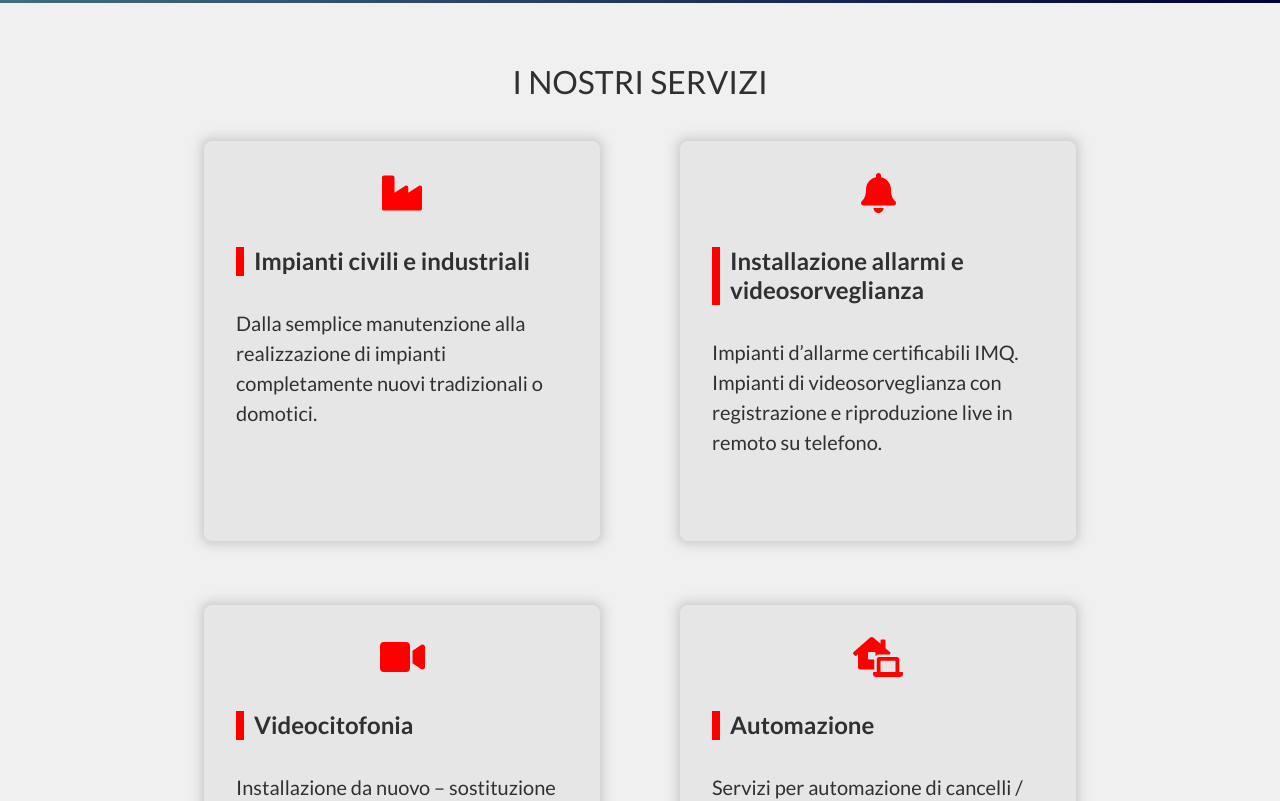
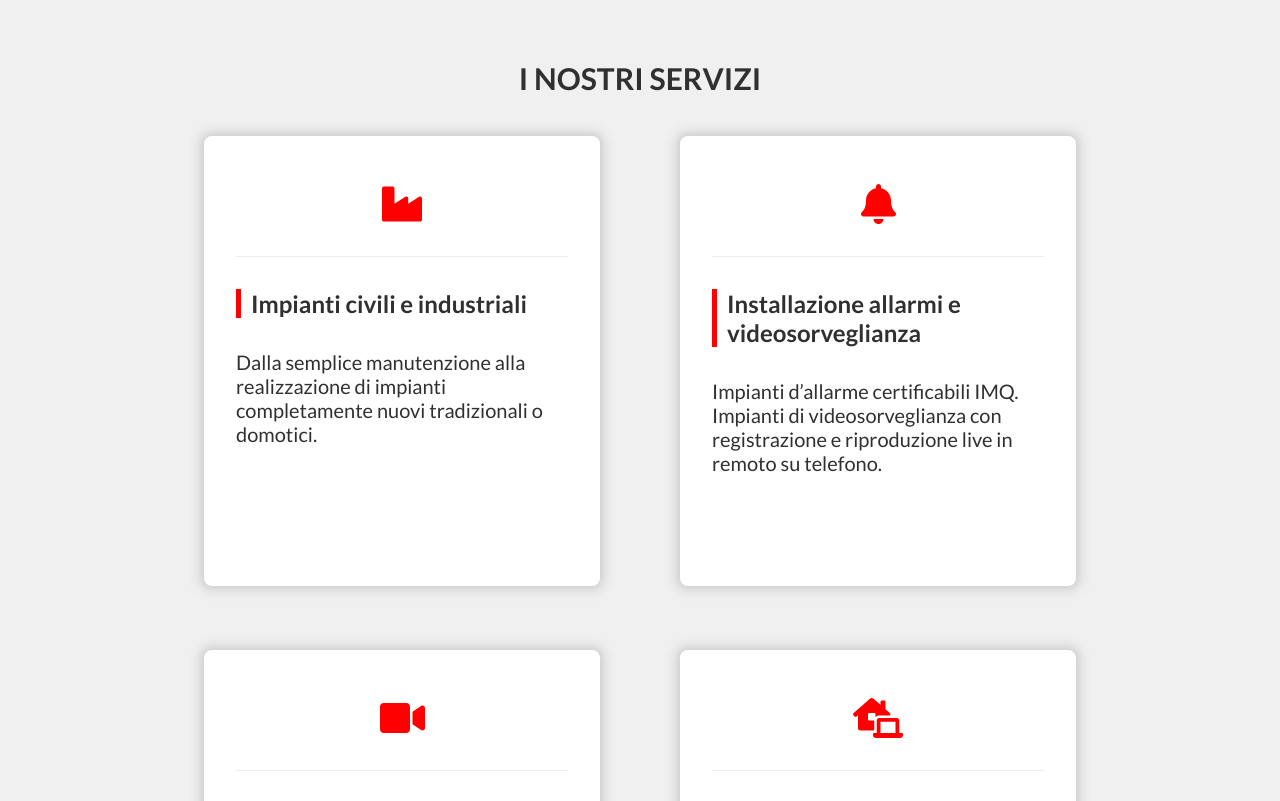
Before and after one commit to LOTO-gpolli/CEMA-impianti, a Next.js app: page / in a window 1280 px wide. Shown: the part 620-1421 px from the top of the page. Built offline with nearby package versions, Linux system fonts and the light colour scheme.

Commit message:
Update Cards with minor changes

```diff
--- a/components/Card/Card.js
+++ b/components/Card/Card.js
@@ -15,12 +15,14 @@ const Card = ({
 
   return (
     <>
-      <Fade bottom>
+      <Fade bottom cascade>
         <div className={`${styles["card__container"]}`}>
           {/* <Image src={src} alt={alt} width={50} height={50} /> */}
           <FontAwesomeIcon icon={icon} size={"2x"} className={styles["card__icon"]} />
-          <h3 className={styles["card__title"]}>{title}</h3>
-          <p className={styles["card__subtitle"]}>{text}</p>
+          <div className={styles["card__content"]}>
+            <h3 className={styles["card__title"]}>{title}</h3>
+            <p className={styles["card__subtitle"]}>{text}</p>
+          </div>
         </div>
       </Fade>
     </>
--- a/components/Card/Card.module.css
+++ b/components/Card/Card.module.css
@@ -1,30 +1,31 @@
 .card__container {
-  height: 400px;
+  height: 450px;
   width: 100%;
   text-align: center;
-  padding: 2rem;
+  padding: 3rem 2rem;
   margin: 0 auto;
   border-radius: 0.5rem;
   box-shadow: var(--box-shadow);
   box-shadow: 0px 0px 6px 3px rgb(0, 0, 0, 0.05), 0px 0px 12px 6px rgb(0, 0, 0, 0.09);
   z-index: 0;
-  background-color: rgb(230, 230, 230);
+  background-color: #fff;
   color: #303030;
 }
 
 .card__icon {
   color: red;
+  margin-bottom: 2rem;
 }
 
 .card__title {
   margin: 2rem auto;
   font-weight: bold;
   font-size: 1.5rem;
-  border-left: 0.5rem solid red;
+  border-left: 0.35rem solid red;
   padding-left: 10px;
-  text-align: start;
 }
 
-.card__subtitle {
+.card__content {
   text-align: start;
+  border-top: 1px solid rgba(218, 218, 218, 0.5);
 }
--- a/pages/_app.js
+++ b/pages/_app.js
@@ -1,5 +1,5 @@
 import "./globals.css";
-import "bootstrap/dist/css/bootstrap.min.css";
+// import "bootstrap/dist/css/bootstrap.min.css";
 
 function MyApp({ Component, pageProps }) {
   return <Component {...pageProps} />;
--- a/pages/index.js
+++ b/pages/index.js
@@ -16,7 +16,6 @@ export default function Home() {
       <Hero />
       <CardsList />
       <About />
-      <Gallery />
       <Form />
       <Footer />
       <Copyright />
```
